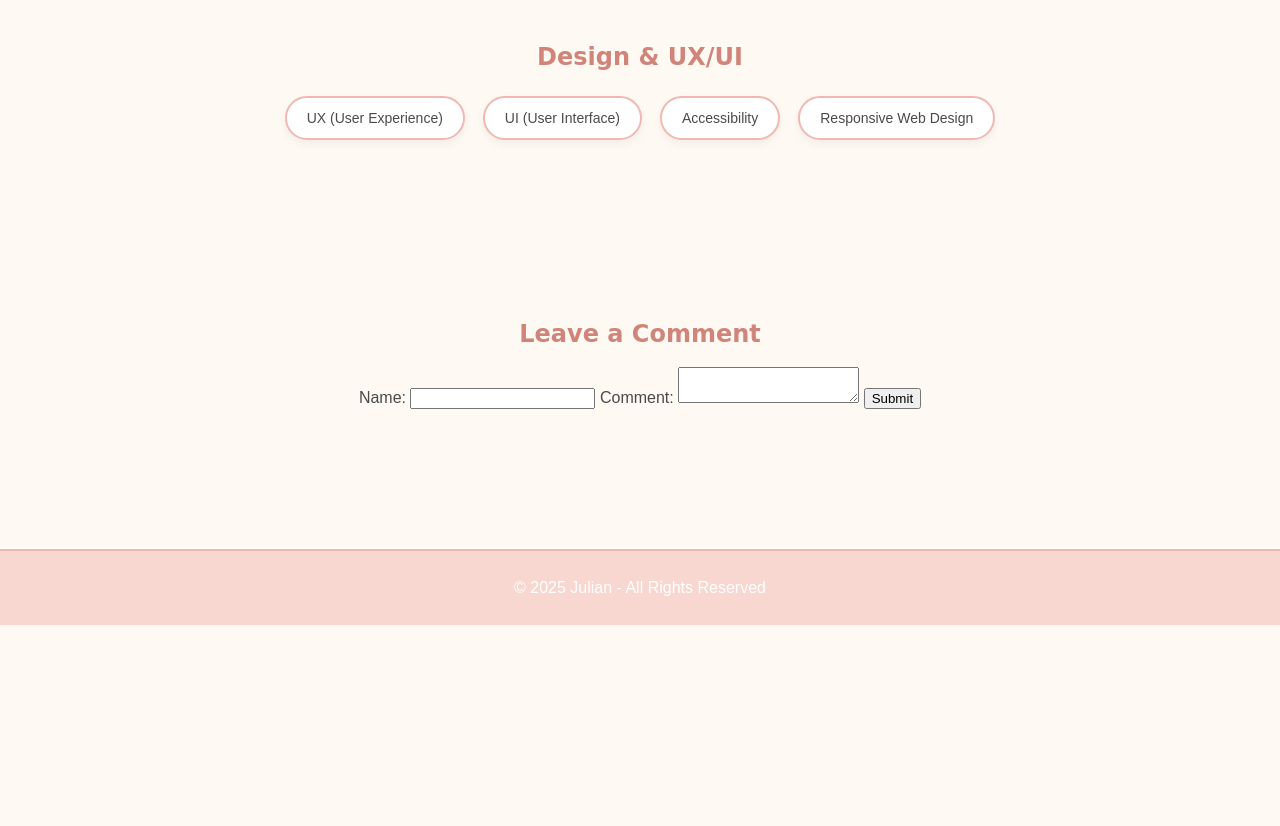
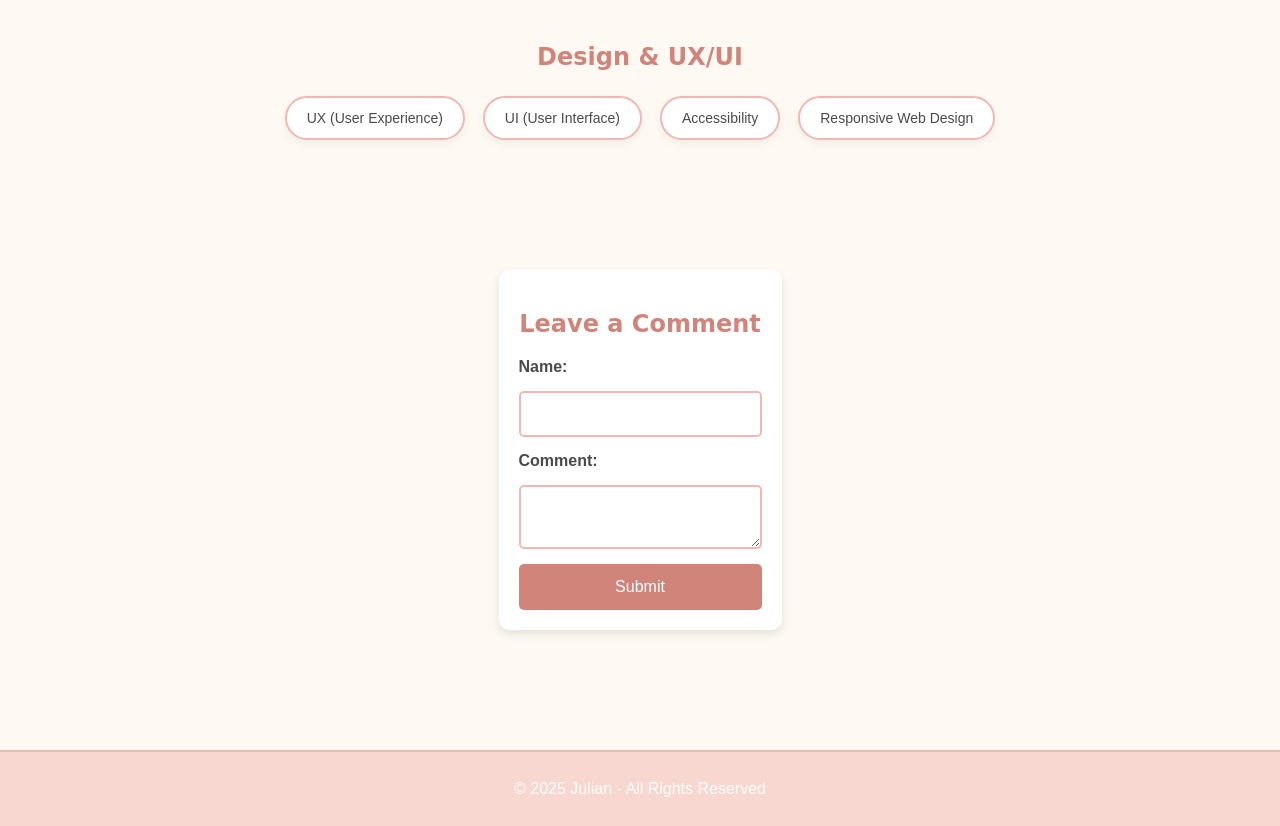
Before and after one commit to JulianGauna/juliangauna, a plain HTML site: page index.html in a window 1280 px wide. Shown: the part 983-1809 px from the top of the page. Before the commit the page ends 1608 px from the top, so only its background shows below. Drawn offline with Linux system fonts and the light colour scheme.

Commit message:
Update styles.css

```diff
--- a/styles.css
+++ b/styles.css
@@ -71,6 +71,63 @@ footer {
     border-top: 2px solid #f1b8b3;
 }
 
+/* Estilo para la sección de comentarios */
+#comments {
+    margin-top: 50px;
+    padding: 20px;
+    background-color: #fff;
+    border-radius: 10px;
+    box-shadow: 0 4px 10px rgba(0, 0, 0, 0.1);
+}
+
+#comments h2 {
+    color: #d0847a; /* Color cálido para el título */
+    font-family: 'Dancing Script', cursive;
+    margin-bottom: 20px;
+}
+
+#comments form {
+    display: flex;
+    flex-direction: column;
+    gap: 15px;
+}
+
+#comments label {
+    font-weight: 600;
+    color: #4a4a4a;
+    font-size: 16px;
+    text-align: left;
+}
+
+#comments input, #comments textarea {
+    padding: 12px;
+    font-size: 16px;
+    border: 2px solid #f1b8b3;
+    border-radius: 5px;
+    outline: none;
+    transition: border-color 0.3s ease;
+}
+
+#comments input:focus, #comments textarea:focus {
+    border-color: #d0847a; /* Color de enfoque cálido */
+}
+
+#comments button {
+    padding: 14px;
+    background-color: #d0847a;
+    color: white;
+    font-size: 16px;
+    border: none;
+    border-radius: 5px;
+    cursor: pointer;
+    transition: background-color 0.3s ease;
+}
+
+#comments button:hover {
+    background-color: #f1b8b3; /* Un tono más suave al pasar el mouse */
+}
+
+/* Estilo para la foto de perfil */
 .about-container {
     display: flex;
     align-items: center;
```
